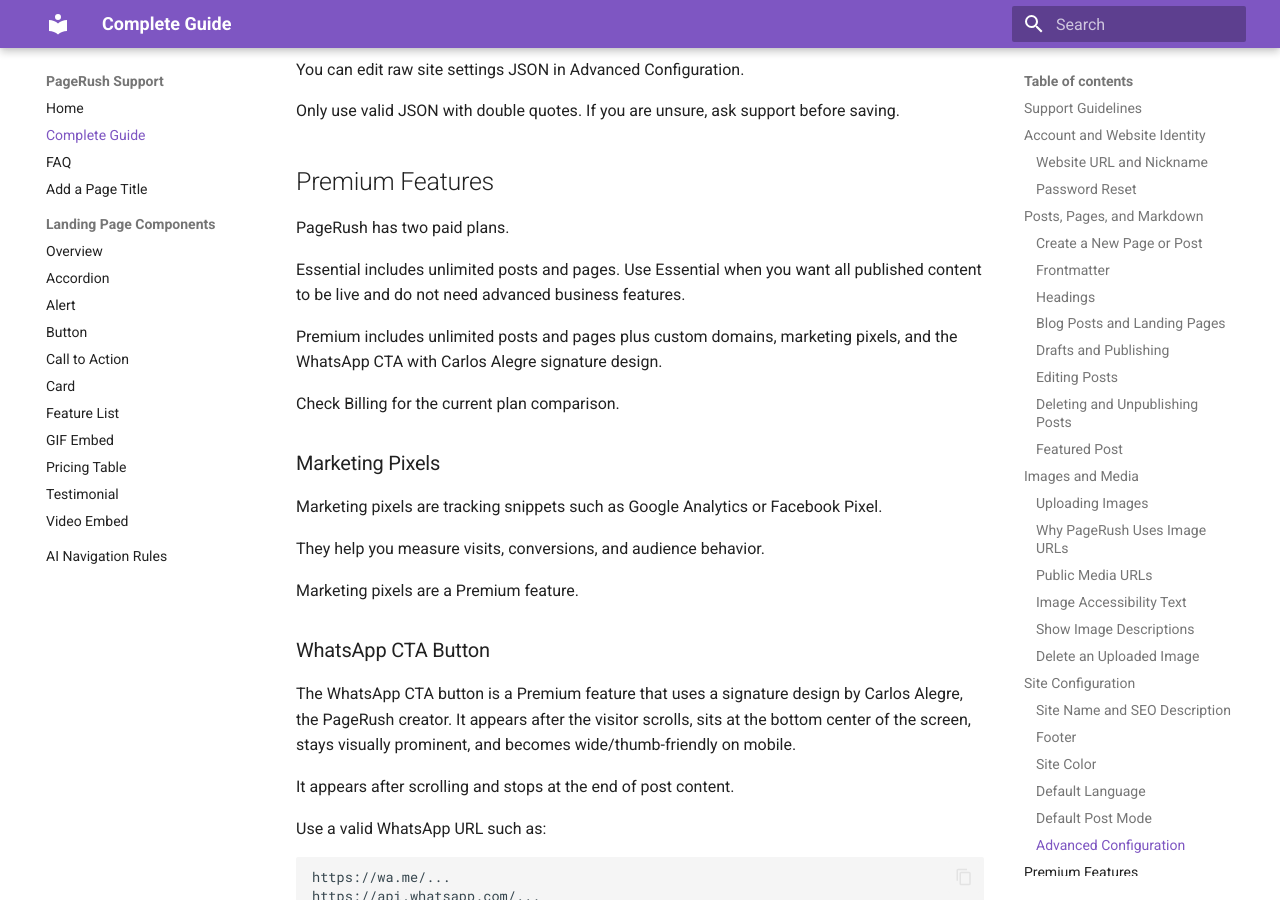
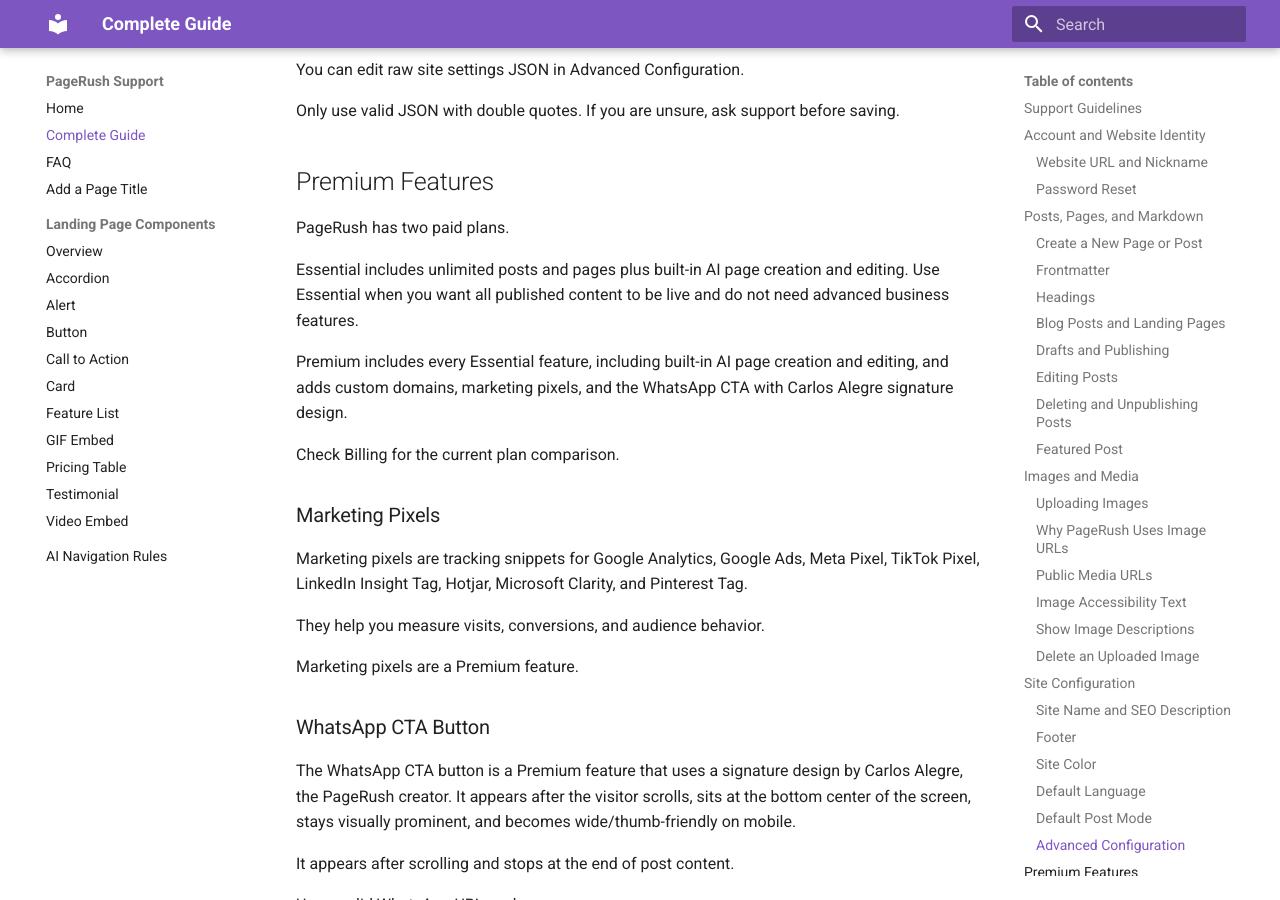
Before and after one commit to Quemediga/pagerush-support, an MkDocs documentation site: the page built from docs/complete-guide.md, in a window 1280 px wide and 900 px high, scrolled down 4991 px. Built offline with MkDocs 1.6.1 and Material for MkDocs 9.7.7, drawn with Linux system fonts in a browser that asks for light colours; some of the changed text lies outside the part shown.

```diff
--- a/docs/complete-guide.md
+++ b/docs/complete-guide.md
@@ -190,15 +190,15 @@ Only use valid JSON with double quotes. If you are unsure, ask support before sa
 
 PageRush has two paid plans.
 
-Essential includes unlimited posts and pages. Use Essential when you want all published content to be live and do not need advanced business features.
+Essential includes unlimited posts and pages plus built-in AI page creation and editing. Use Essential when you want all published content to be live and do not need advanced business features.
 
-Premium includes unlimited posts and pages plus custom domains, marketing pixels, and the WhatsApp CTA with Carlos Alegre signature design.
+Premium includes every Essential feature, including built-in AI page creation and editing, and adds custom domains, marketing pixels, and the WhatsApp CTA with Carlos Alegre signature design.
 
 Check Billing for the current plan comparison.
 
 ### Marketing Pixels
 
-Marketing pixels are tracking snippets such as Google Analytics or Facebook Pixel.
+Marketing pixels are tracking snippets for Google Analytics, Google Ads, Meta Pixel, TikTok Pixel, LinkedIn Insight Tag, Hotjar, Microsoft Clarity, and Pinterest Tag.
 
 They help you measure visits, conversions, and audience behavior.
 
@@ -339,9 +339,9 @@ If the problem continues, contact support with the error message and account ema
 
 ### Use AI to Create PageRush Content
 
-PageRush works well with AI-generated Markdown or MDX.
+During setup, describe your first page and choose whether PageRush creates it or prepares a prompt for your AI app. An active Essential or Premium subscription also lets you create and edit pages with PageRush's built-in AI.
 
-Ask the AI for complete MDX with frontmatter, then paste it into the post editor.
+If you use your own AI app, wait for its answer to finish and copy the complete result. When you return to PageRush, confirm that you copied it before the paste step appears. For manual editing, you can also paste complete MDX with frontmatter into the post editor.
 
 Ask for valid MDX only: YAML frontmatter first, then Markdown content.
 
```
Also changed, not shown: docs/faq.md (+4 -4 lines).
